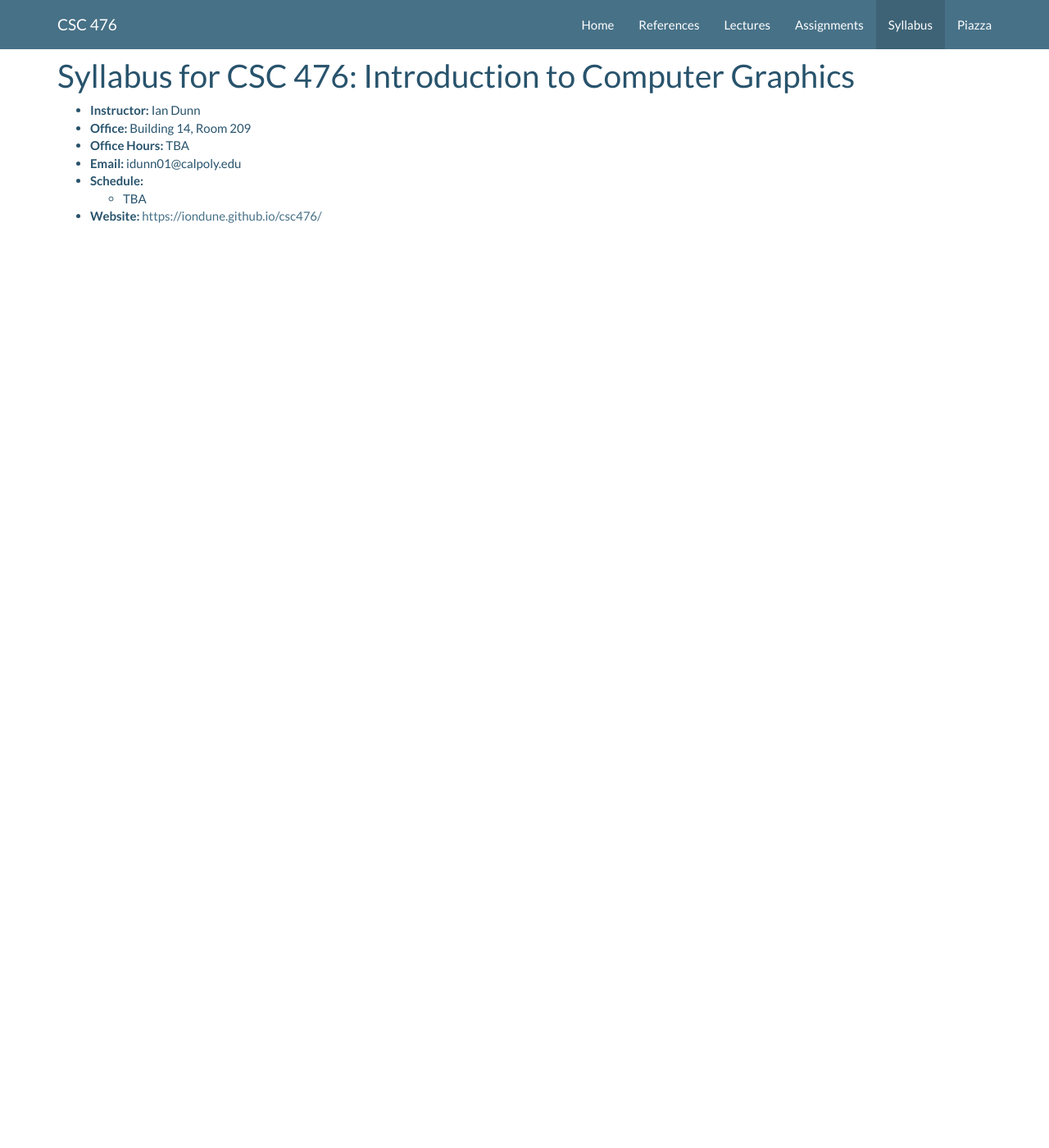
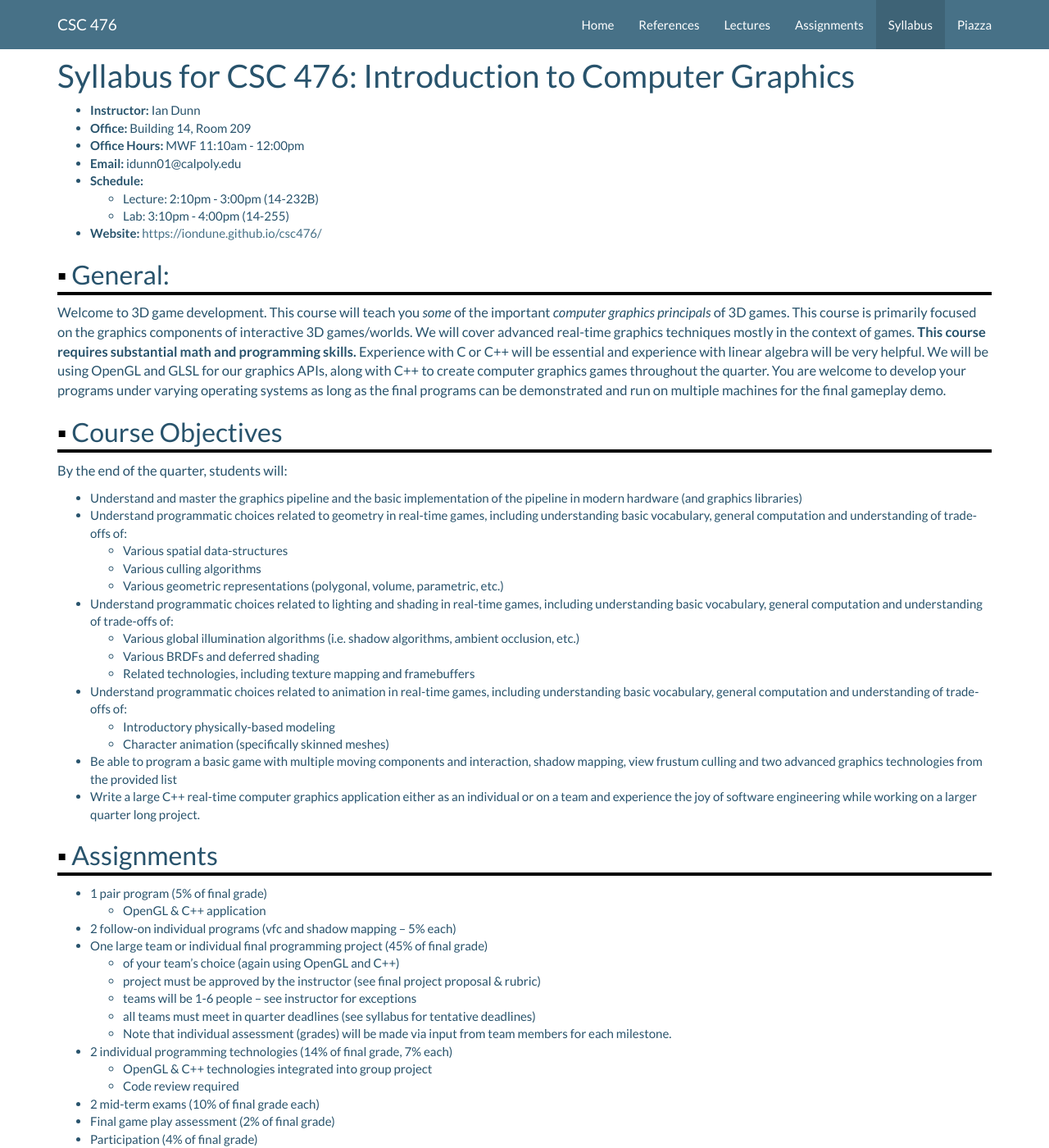
Before and after one commit to calpoly-iandunn/csc476, a Jekyll site: the page built from syllabus.md, in a window 1280 px wide and 1400 px high. Shown: the whole window at 82% size. Built offline with Jekyll 4.4.1, drawn with Linux system fonts in a browser that asks for light colours; some of the changed text lies outside the part shown.

Commit message:
Add syllabus

```diff
--- a/_data/course.yml
+++ b/_data/course.yml
@@ -34,7 +34,8 @@ schedule_columns:
 
 meetings:
   lecture:
-    when: "TBA"
+    when: "2:10pm - 3:00pm"
+    in: "14-232B"
   lab:
-    when: "TBA"
-    in: TBA
+    when: "3:10pm - 4:00pm"
+    in: "14-255"
--- a/syllabus.md
+++ b/syllabus.md
@@ -9,8 +9,119 @@ title: Syllabus
 
 * **Instructor:** Ian Dunn
 * **Office:** Building 14, Room 209
-* **Office Hours:** TBA
+* **Office Hours:** MWF 11:10am - 12:00pm
 * **Email:** idunn01@calpoly.edu
 * **Schedule:**
-  * TBA
-* **Website:** [https://iondune.github.io/csc476/](https://iondune.github.io/csc471/)
+  * Lecture: {{ site.data.course.meetings.lecture.when }} ({{ site.data.course.meetings.lecture.in }})
+  * Lab: {{ site.data.course.meetings.lab.when }} ({{ site.data.course.meetings.lab.in }})
+* **Website:** [https://iondune.github.io/csc476/](https://iondune.github.io/csc476/)
+
+
+
+## General:
+
+Welcome to 3D game development.
+This course will teach you *some* of the important *computer graphics principals* of 3D games.
+This course is primarily focused on the graphics components of interactive 3D games/worlds.
+We will cover advanced real-time graphics techniques mostly in the context of games.
+**This course requires substantial math and programming skills.**
+Experience with C or C++ will be essential and experience with linear algebra will be very helpful.
+We will be using OpenGL and GLSL for our graphics APIs, along with C++ to create computer graphics games throughout the quarter.
+You are welcome to develop your programs under varying operating systems
+as long as the final programs can be demonstrated and run on multiple machines for the final gameplay demo.
+
+
+
+## Course Objectives
+
+By the end of the quarter, students will:
+
+- Understand and master the graphics pipeline and the basic implementation of the
+  pipeline in modern hardware (and graphics libraries)
+- Understand programmatic choices related to geometry in real-time games,
+  including understanding basic vocabulary, general computation and understanding
+  of trade-offs of:
+  - Various spatial data-structures
+  - Various culling algorithms
+  - Various geometric representations (polygonal, volume, parametric, etc.)
+- Understand programmatic choices related to lighting and shading in real-time
+  games, including understanding basic vocabulary, general computation and
+  understanding of trade-offs of:
+  - Various global illumination algorithms (i.e. shadow algorithms, ambient
+    occlusion, etc.)
+  - Various BRDFs and deferred shading
+  - Related technologies, including texture mapping and framebuffers
+- Understand programmatic choices related to animation in real-time games,
+  including understanding basic vocabulary, general computation and understanding
+  of trade-offs of:
+  - Introductory physically-based modeling
+  - Character animation (specifically skinned meshes)
+- Be able to program a basic game with multiple moving components and
+  interaction, shadow mapping, view frustum culling and two advanced graphics
+  technologies from the provided list
+- Write a large C++ real-time computer graphics application either as an individual
+  or on a team and experience the joy of software engineering while working on a
+  larger quarter long project.
+
+
+
+## Assignments
+
+- 1 pair program (5% of final grade)
+  - OpenGL & C++ application
+- 2 follow-on individual programs (vfc and shadow mapping – 5% each)
+- One large team or individual final programming project (45% of final grade)
+  - of your team’s choice (again using OpenGL and C++)
+  - project must be approved by the instructor (see final project proposal &
+rubric)
+  - teams will be 1-6 people – see instructor for exceptions
+  - all teams must meet in quarter deadlines (see syllabus for tentative
+deadlines)
+  - Note that individual assessment (grades) will be made via input from team
+members for each milestone.
+- 2 individual programming technologies (14% of final grade, 7% each)
+  - OpenGL & C++ technologies integrated into group project
+  - Code review required
+- 2 mid-term exams (10% of final grade each)
+- Final game play assessment (2% of final grade)
+- Participation (4% of final grade)
+  - attend class/ talk in class or office hours interaction
+
+Please see the program description for deadline details.
+There is a strict late policy for all assignments – no late programs/project demos will be accepted.
+
+
+
+## Details
+
+### Text
+
+*Real-time rendering* Tomas Akenine-Moller and Eric Hanes (highly recommended)
+
+Recommended:
+
+- Any good modern graphics OpenGL reference, (e.g. *Foundations of 3D Computer Graphics* by S. Gortler)
+- *Making Comics* and *Understanding Comics* by Scott McCloud
+
+### Participation
+
+Throughout the course, there will be many opportunities to participate interactively in and out of the classroom.
+I expect you to participate by asking or answering questions, either in class or online on piazza.
+To encourage in-class participation, laptops, phones, and other smart devices are not to be used during class, unless specified for workshop format classes.
+
+### Honesty
+
+Although I encourage you to have lively discussions with one another, **all work you hand in must be your own work**.
+If your program or parts of your program are plagiarized from another student or unapproved sources including tutorials,
+you will fail the course and a letter will be put in your file with Cal Poly Judicial Affairs.
+Note some old tutorials do not use modern graphics – if you use them, this can result in problems.
+You can talk to one another about your solutions and you may look at another student’s code that has a bug
+(I encourage you to help each other with de-bugging), but you cannot look at someone else’s working code.
+
+Note that I expect your OpenGL code to conform to at least OpenGL 3.0 standards (sometimes referred to as "modern graphics")
+some specifics include no use of immediate mode for rendering and no OpenGL matrix stack calls (instead use `glm`)
+and all shading will be computed using GLSL shaders.
+
+The schedule on the home page of the website for the lectures and assignments may change
+and is provided to give you a rough outline of the topics we will cover and the timings of your final project reviews.
+Check reading chapters with the topic in case your book edition varies.
```
